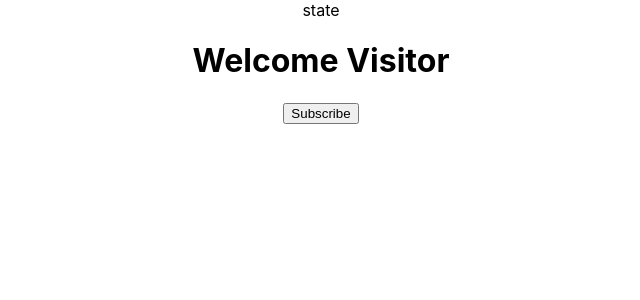
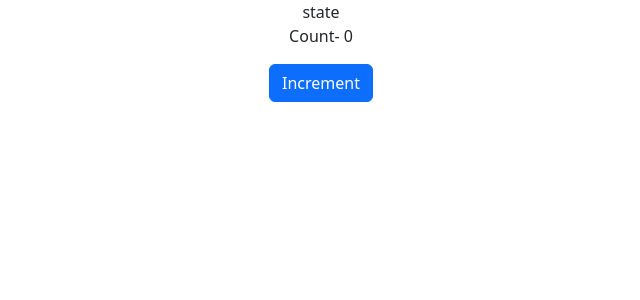
Before and after one commit to gostgmaer/react-first-app-practices, a React (Create React App) app: page / in a window 1280 px wide. Shown: the top 300 px of the page, without its empty margins (319-959 px from the left). Built offline with nearby package versions, Linux system fonts and the light colour scheme.

Commit message:
increament

```diff
--- a/package.json
+++ b/package.json
@@ -6,6 +6,7 @@
     "@testing-library/jest-dom": "^5.16.5",
     "@testing-library/react": "^13.4.0",
     "@testing-library/user-event": "^13.5.0",
+    "bootstrap": "^5.2.1",
     "react": "^18.2.0",
     "react-dom": "^18.2.0",
     "react-scripts": "5.0.1",
--- a/src/App.js
+++ b/src/App.js
@@ -6,6 +6,7 @@
 // import Welcome from './components/welcome';
 import Message from './components/message'
 import State from './components/state';
+import Counter from './components/Counter';
 
 
 
@@ -36,7 +37,8 @@
         <Greed name="souvik" /> */}
         {/* <Welcome name="Child Component"  ></Welcome> */}
 
-        <Message></Message>
+        {/* <Message></Message> */}
+        <Counter></Counter>
     </div>
   );
 }
--- /dev/null
+++ b/src/components/Counter.js
@@ -0,0 +1,31 @@
+import React, { Component } from 'react'
+
+class Counter extends Component {
+    constructor(props) {
+      super(props)
+
+      this.state = {
+         count:0
+      }
+    }
+    increament(){
+        // this.State.count=this.state.count+1
+        this.setState({
+            count : this.state.count+1
+        })
+        console.log(  this.state.count);
+
+    }
+    render() {
+        return (
+            <div>
+                <p>
+                    Count- {this.state.count}
+                </p>
+                <button className='btn btn-primary' onClick={()=>this.increament()} >Increment</button>
+            </div>
+        )
+    }
+}
+
+export default Counter
--- a/src/index.js
+++ b/src/index.js
@@ -3,6 +3,7 @@
 import './index.css';
 import App from './App';
 import reportWebVitals from './reportWebVitals';
+import  "../node_modules/bootstrap/dist/css/bootstrap.min.css";
 
 const root = ReactDOM.createRoot(document.getElementById('root'));
 root.render(
```
Also changed, not shown: 1 other file (tests, documents, lock files or other folders).
